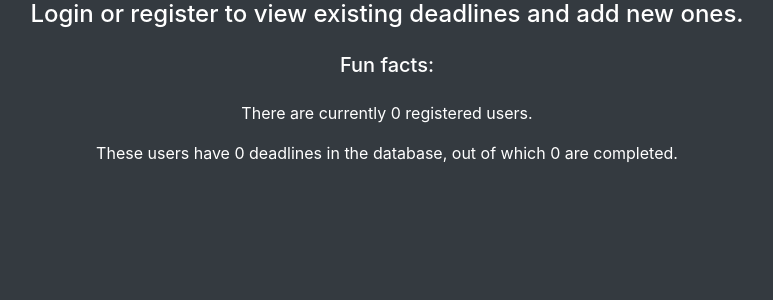
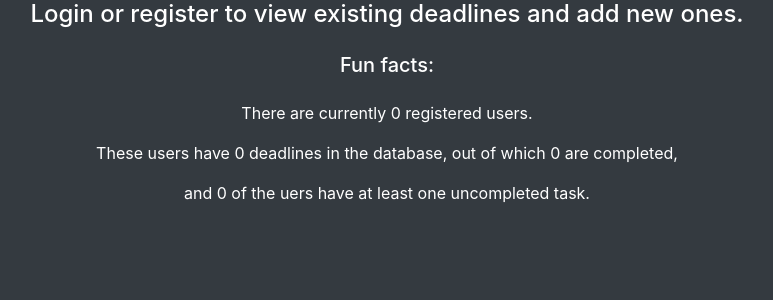
Before and after one commit to Teo44/Deadline-tracker, a Flask app: page / in a window 1280 px wide. Shown: the part 56-356 px from the top of the page, without its empty margins (253-1026 px from the left). Run offline with Flask 2, Linux system fonts and the light colour scheme; data that the repository does not hold is empty; some libraries are stand-ins or nearby versions.

Commit message:
More information on the frontpage

```diff
--- a/application/deadlines/models.py
+++ b/application/deadlines/models.py
@@ -49,6 +49,16 @@ class Deadline(db.Model):
         for row in res:
             return row[0]
 
+    @staticmethod
+    def get_user_count_with_undone_tasks():
+        stmt = text("SELECT COUNT(DISTINCT Account.id) FROM Account"
+                    " JOIN Deadline ON Deadline.account_id = Account.id"
+                    " WHERE NOT Deadline.done")
+        res = db.engine.execute(stmt)
+
+        for row in res:
+            return row[0]
+
     # @staticmethod
     # def get_undone_percentage():
     #     stmt = text("SELECT COUNT(
--- a/application/templates/index.html
+++ b/application/templates/index.html
@@ -15,7 +15,10 @@
 	</p>
 	<p>
 		These users have {{ deadline.get_deadline_count() }} deadlines in the database,
-		out of which {{ deadline.get_done_deadline_count() }} are completed.
+		out of which {{ deadline.get_done_deadline_count() }} are completed,
+	</p>
+	<p>
+		and {{ deadline.get_user_count_with_undone_tasks() }} of the uers have at least one uncompleted task.
 	</p>
 </div>
 {% endblock %}
--- a/application/templates/layout.html
+++ b/application/templates/layout.html
@@ -9,8 +9,10 @@
 	<body class="bg-dark">
 		<nav class="navbar navbar-expand-lg navbar-dark bg-dark">
 			<a class="navbar-brand" href="{{ url_for('deadlines_main') }}">Deadline-tracker</a>
-		  <button class="navbar-toggler" type="button" data-toggle="collapse" data-target="#navbarSupportedContent" aria-controls="navbarSupportedContent" aria-expanded="false" aria-label="Toggle navigation">
+		  <!--
+		    <button class="navbar-toggler" type="button" data-toggle="collapse" data-target="#navbarSupportedContent" aria-controls="navbarSupportedContent" aria-expanded="false" aria-label="Toggle navigation">
 			<span class="navbar-toggler-icon"></span>
+		  -->
 		  </button>
 
 		  <div class="collapse navbar-collapse" id="navbarSupportedContent">
@@ -39,7 +41,9 @@
 				  <button class="btn btn-outline-success" type="submit">Register</button>
 			  </form>
 			  {% endif %}
-		  </div>
+		  	  <button class="navbar-toggler ml-2" type="button" data-toggle="collapse" data-target="#navbarSupportedContent" aria-controls="navbarSupportedContent" aria-expanded="false" aria-label="Toggle navigation">
+			  <span class="navbar-toggler-icon"></span>
+			  </div>
 		</nav>
 
 
```
